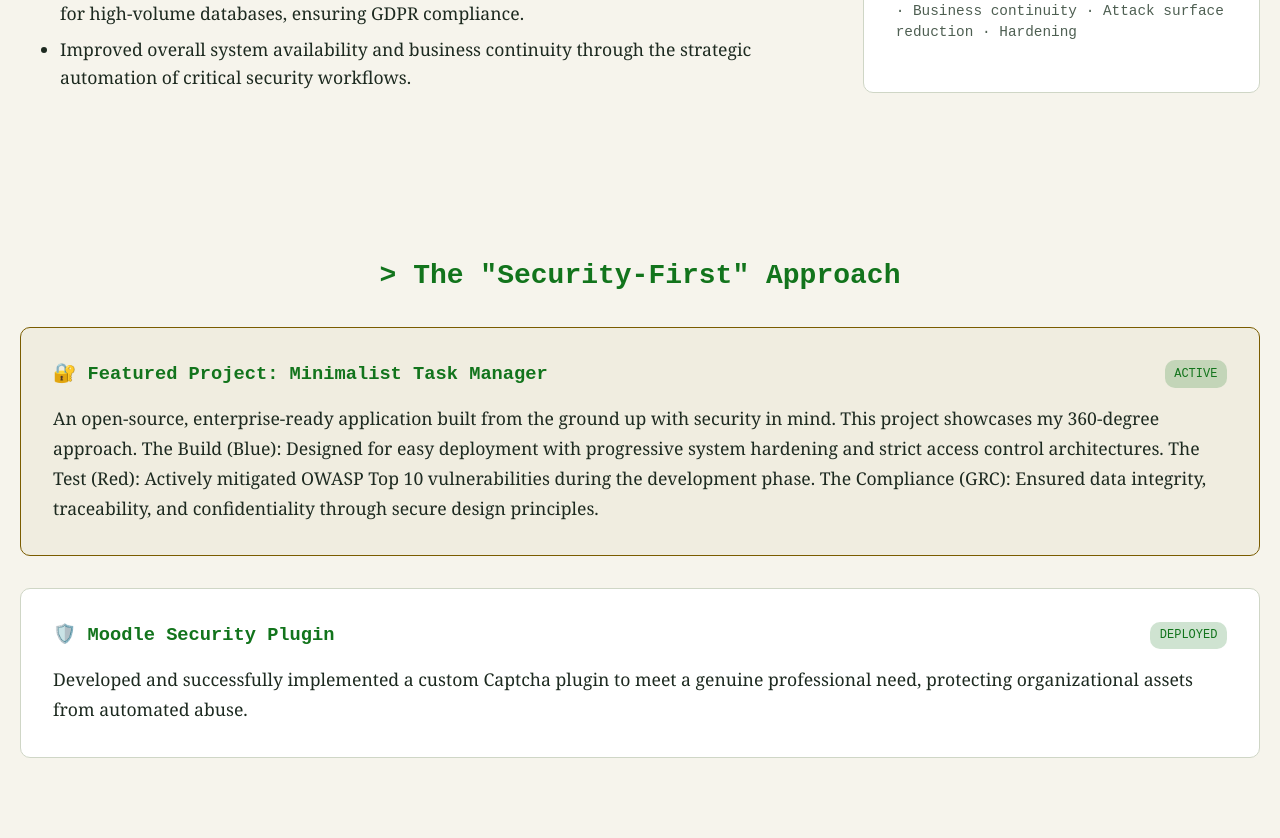
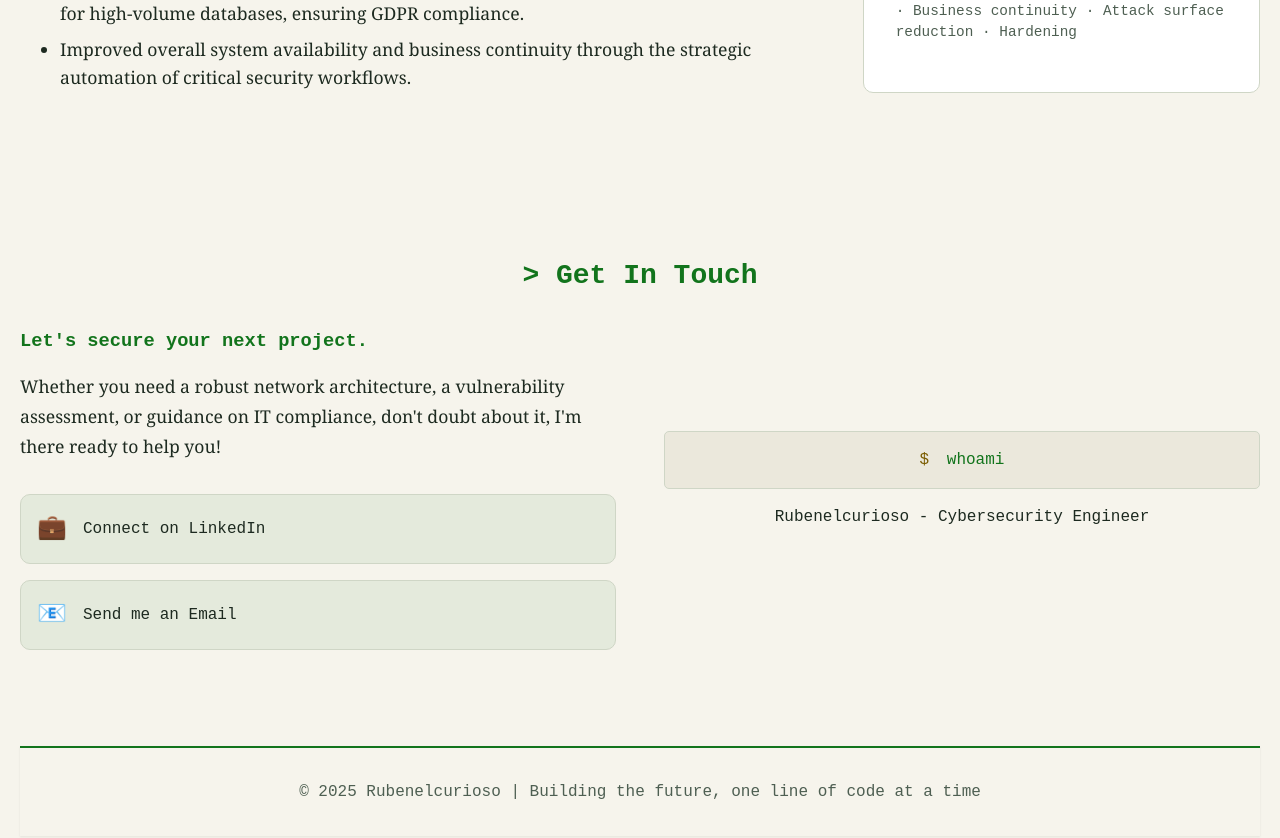
Before and after one commit to Rubenelcurioso/rubenelcurioso.github.io, a Jekyll site: the page built from index.html, in a window 1280 px wide and 900 px high, scrolled down 2480 px. Shown: the top 838 px of the window. Built offline with Jekyll 4.4.1, drawn with Linux system fonts in a browser that asks for light colours; some of the changed text lies outside the part shown.

Commit message:
fix: redundant projects homepage

```diff
--- a/index.html
+++ b/index.html
@@ -21,10 +21,10 @@ layout: default
     <h1 class="typing">$ ./rubenelcurioso.sh</h1>
     <div class="hero-content">
       <h2 class="main-headline">Welcome to Rubenelcurioso corner</h2>
-      <p class="hero-description">A personal space for cybersecurity, with a special focus on malware and reverse engineering. Pull up a chair, let's look at this together.</p>
+      <p class="hero-description">As a Cybersecurity Engineer, I bridge the gap between robust network defense, offensive vulnerability assessment, and strategic business compliance.</p>
       <div class="hero-stats">
-        <a href="#projects" class="stat">🔍 Explore my work</a>
-        <a href="https://www.linkedin.com/in/ruben-rosalest" class="stat" target="_blank">📄 Know more about me</a>
+        <a href="/projects" class="stat">Explore my work</a>
+        <a href="https://www.linkedin.com/in/ruben-rosalest" class="stat" target="_blank">About me</a>
       </div>
     </div>
   </div>
@@ -124,26 +124,6 @@ layout: default
     </div>
   </section>
 
-  <section id="projects" class="content-section">
-    <h2 class="section-title">> The "Security-First" Approach</h2>
-    <div class="projects-grid">
-      <div class="project-card featured wide">
-        <div class="project-header">
-          <h3>🔐 Featured Project: Minimalist Task Manager</h3>
-          <span class="project-status">Active</span>
-        </div>
-        <p>An open-source, enterprise-ready application built from the ground up with security in mind. This project showcases my 360-degree approach. The Build (Blue): Designed for easy deployment with progressive system hardening and strict access control architectures. The Test (Red): Actively mitigated OWASP Top 10 vulnerabilities during the development phase. The Compliance (GRC): Ensured data integrity, traceability, and confidentiality through secure design principles.</p>
-      </div>
-      <div class="project-card wide">
-        <div class="project-header">
-          <h3>🛡️ Moodle Security Plugin</h3>
-          <span class="project-status">Deployed</span>
-        </div>
-        <p>Developed and successfully implemented a custom Captcha plugin to meet a genuine professional need, protecting organizational assets from automated abuse.</p>
-      </div>
-    </div>
-  </section>
-
   <section id="contact" class="content-section">
     <h2 class="section-title">> Get In Touch</h2>
     <div class="contact-grid">
```
